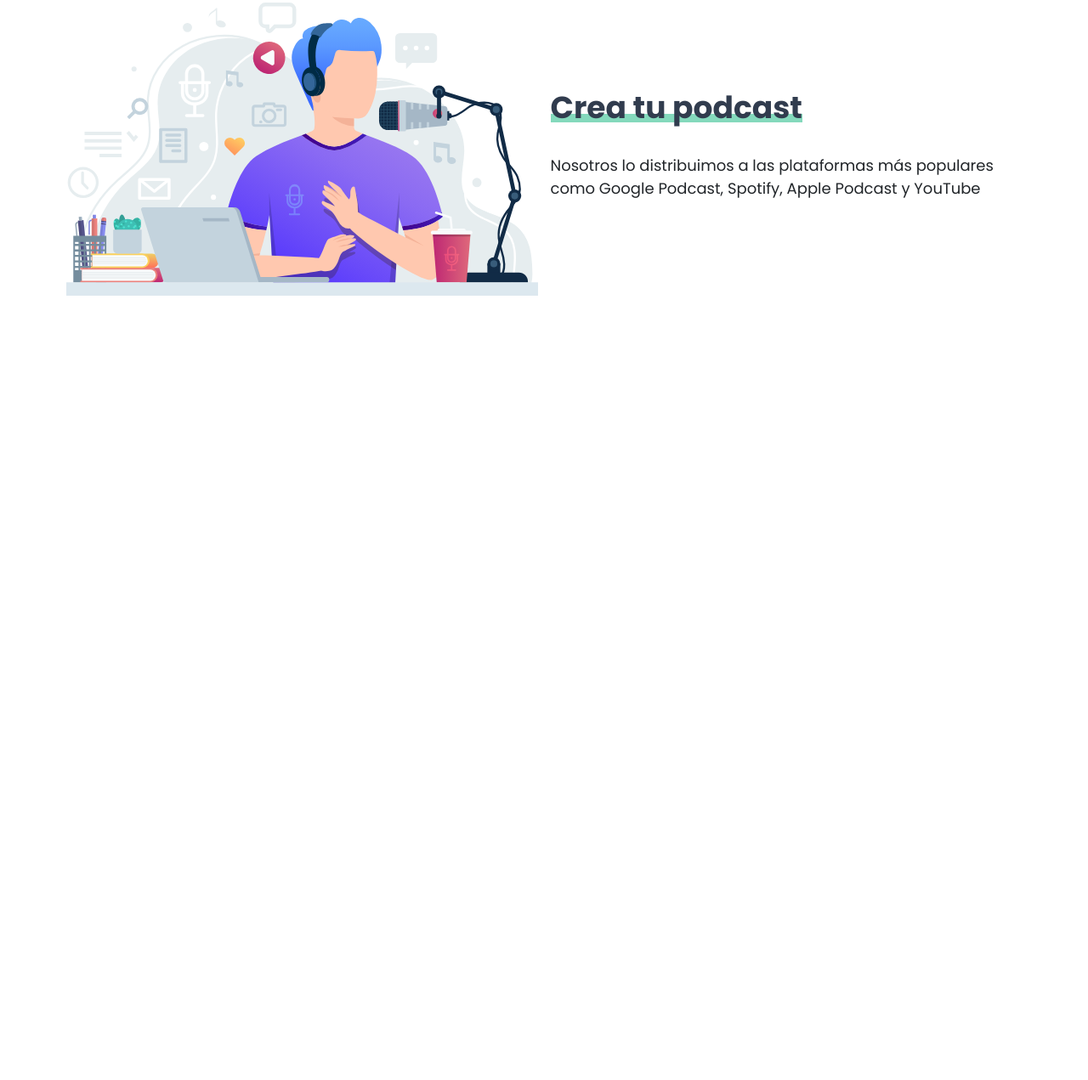
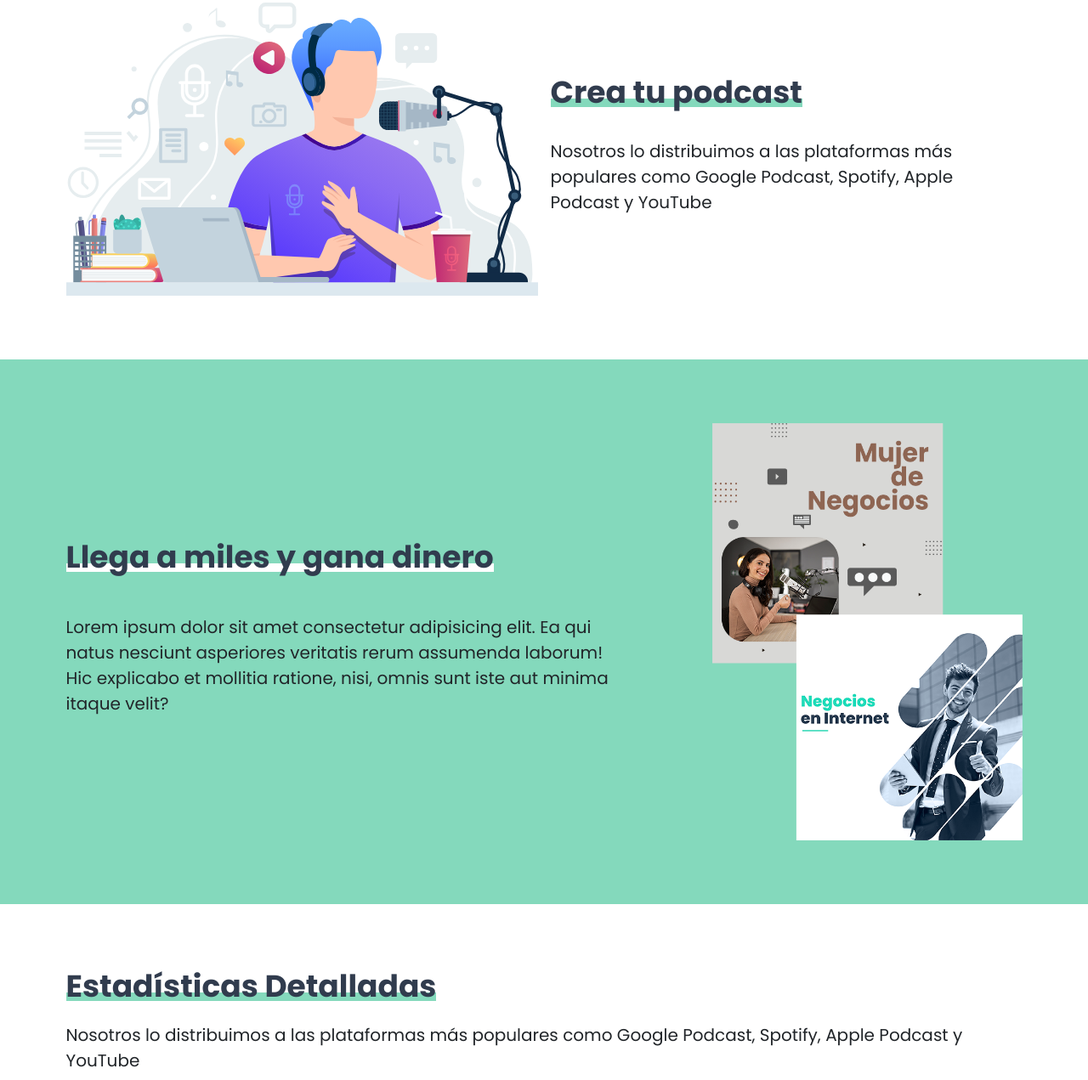
Before and after one commit to Tackless/04-PodcastApp, a website: page index.html in a window 1280 px wide. Shown: the part 898-2169 px from the top of the page at 85% size. Before the commit the page ends 1321 px from the top, so only its background shows below. Drawn offline with Linux system fonts and the light colour scheme.

Commit message:
section grafica check

```diff
--- a/index.html
+++ b/index.html
@@ -36,5 +36,26 @@
             </div>
         </div>
     </section>
+
+    <section class="beneficios bg-primary py-4">
+        <div class="container-xl">
+            <div class="row align-items-center">
+                <div class="col-md-7">
+                    <h2>Llega a miles y gana dinero</h2>
+                    <p class="mt-2">Lorem ipsum dolor sit amet consectetur adipisicing elit. Ea qui natus nesciunt asperiores veritatis rerum assumenda laborum! Hic explicabo et mollitia ratione, nisi, omnis sunt iste aut minima itaque velit?</p>
+                </div>
+                <div class="col-md-4 offset-md-1">
+                    <img src="/build/img/podcast_cover.png" alt="Imagenes podcast" class="img-fluid imagen">
+                </div>
+            </div>
+        </div>
+    </section>
+    <section class="grafica py-4">
+        <div class="container-xl">
+            <h2>Estadísticas Detalladas</h2>
+            <p>Nosotros lo distribuimos a las plataformas más populares como Google Podcast, Spotify, Apple Podcast y YouTube</p>
+            <img src="/build/img/grafica.svg" alt="Imagen Grafica" class="img-fluid">
+        </div>
+    </section>
 </body>
 </html>
--- a/src/scss/_custom.scss
+++ b/src/scss/_custom.scss
@@ -10,7 +10,7 @@ $headings-font-family: 'Poppins', sans-serif;
 $font-family-sans-serif: 'Poppins', sans-serif;
 $headings-font-weight: 700;
 $font-size-root: 62.5%;
-$font-size-base: 1.8rem;
+$font-size-base: 2rem;
 
 $h1-font-size: 4.5rem;
 $h2-font-size: 3.6rem;
--- /dev/null
+++ b/src/scss/ui/_beneficios.scss
@@ -0,0 +1,16 @@
+@use '../custom' as *;
+@use 'utils/mixins' as m;
+
+.beneficios {
+    h2 {
+        @include m.headingBorder($secondary, $white);
+    }
+    .imagen {
+        @include media-breakpoint-up(md) {
+            @include transition( transform 300ms ease );
+            &:hover {
+                transform: rotate(8deg) scale(1.1);
+            }
+        }
+    }
+}
--- /dev/null
+++ b/src/scss/ui/_grafica.scss
@@ -0,0 +1,8 @@
+@use '../custom' as *;
+@use 'utils/mixins' as m;
+
+.grafica {
+    h2 {
+        @include m.headingBorder($secondary, $primary);
+    }
+}
--- a/src/scss/ui/_index.scss
+++ b/src/scss/ui/_index.scss
@@ -1,2 +1,4 @@
 @forward 'header';
 @forward 'crea';
+@forward 'beneficios';
+@forward 'grafica';
```
Also changed, not shown: build/css/app.css.
